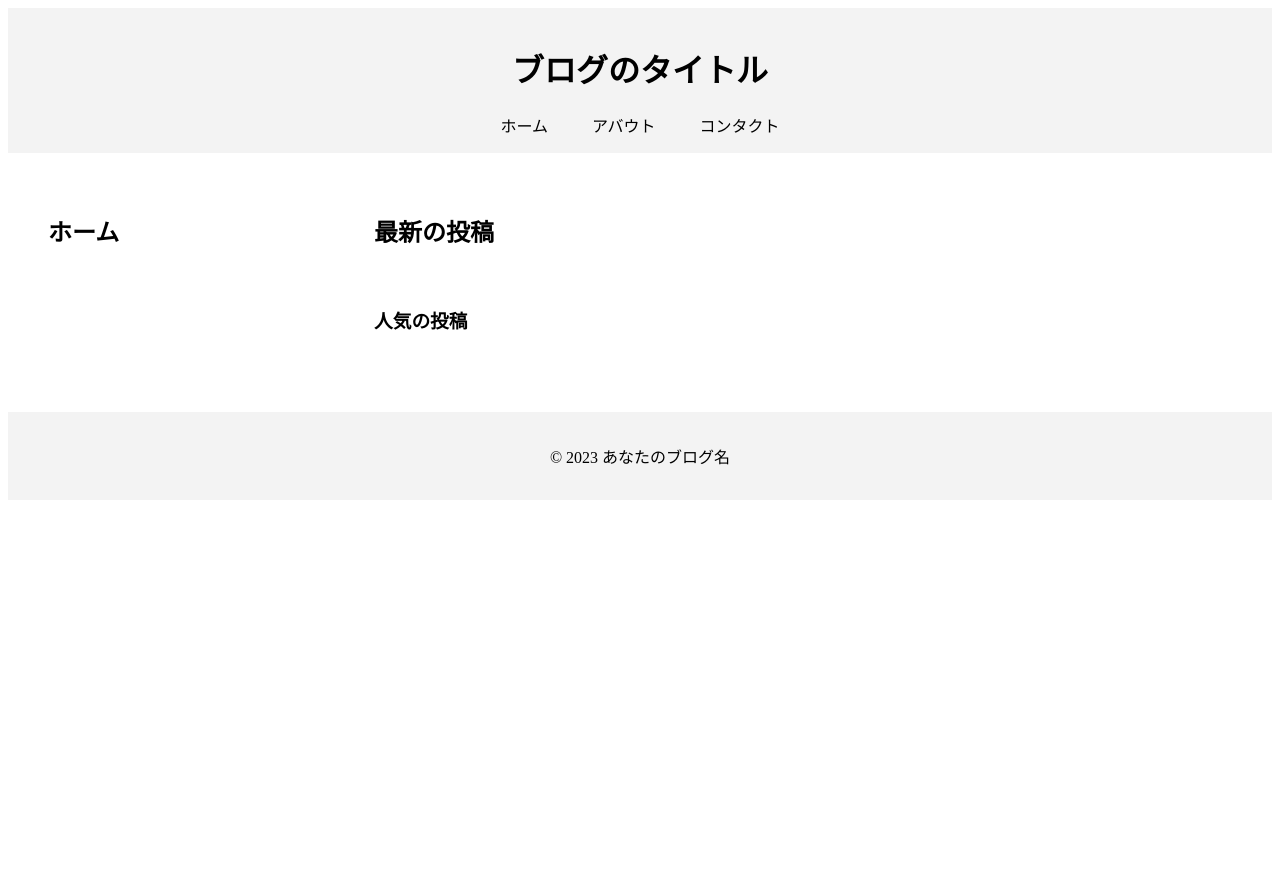
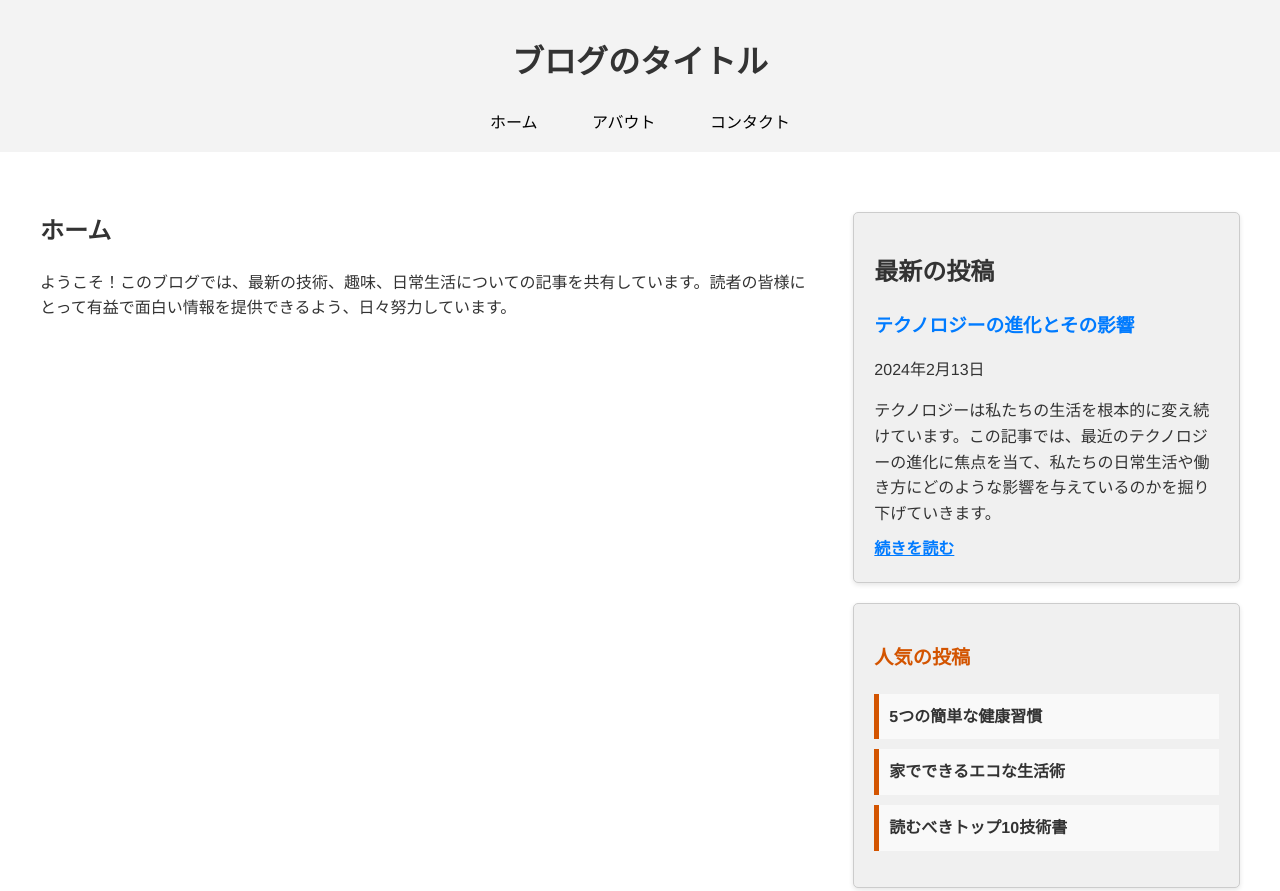
Before and after one commit to souseki0219gg/web-creation-circle-blog, a plain HTML site: page index.html in a window 1280 px wide. Shown: the top 891 px of the page. Before the commit the page ends 800 px from the top, so only its background shows below. Drawn offline with Linux system fonts and the light colour scheme.

Commit message:
装飾を変更しました

```diff
--- a/index.html
+++ b/index.html
@@ -25,16 +25,27 @@
     <main>
         <section id="home">
             <h2>ホーム</h2>
-            <!-- ホームセクションの内容 -->
+            <p>ようこそ！このブログでは、最新の技術、趣味、日常生活についての記事を共有しています。読者の皆様にとって有益で面白い情報を提供できるよう、日々努力しています。</p>
         </section>
+
         <section id="content">
             <article>
                 <h2>最新の投稿</h2>
-                <!-- ここに最新のブログポストを表示 -->
+                <div class="post">
+                    <h3>テクノロジーの進化とその影響</h3>
+                    <p>2024年2月13日</p>
+                    <p>テクノロジーは私たちの生活を根本的に変え続けています。この記事では、最近のテクノロジーの進化に焦点を当て、私たちの日常生活や働き方にどのような影響を与えているのかを掘り下げていきます。</p>
+                    <a href="post-url">続きを読む</a>
+                </div>
             </article>
+
             <aside>
                 <h3>人気の投稿</h3>
-                <!-- ここに人気の投稿を表示 -->
+                <ul>
+                    <li><a href="popular-post-1-url">5つの簡単な健康習慣</a></li>
+                    <li><a href="popular-post-2-url">家でできるエコな生活術</a></li>
+                    <li><a href="popular-post-3-url">読むべきトップ10技術書</a></li>
+                </ul>
             </aside>
         </section>
     </main>
--- a/styles.css
+++ b/styles.css
@@ -1,7 +1,10 @@
-ody, html {
+body, html {
     margin: 0;
     padding: 0;
     box-sizing: border-box;
+    font-family: 'Helvetica', 'Arial', sans-serif; /* より読みやすいフォントに変更 */
+    color: #333; /* より読みやすいテキスト色に変更 */
+    line-height: 1.6; /* 行の高さを調整し、読みやすくする */
 }
 
 header, footer {
@@ -35,19 +38,25 @@ nav ul li a:hover, nav ul li a.active {
 }
 
 /* モバイルフレンドリーなデザイン */
-@media (max-width: 600px) {
+@media (max-width: 768px) {
+    #content, article, aside {
+        flex-direction: column; /* スクリーンが小さい時は縦並びに */
+        padding: 15px; /* パディングを少し減らしてスペースを最適化 */
+    }
+
     nav ul li {
-        display: block; /* スマホ表示では縦並び */
-        margin: 10px 0;
+        display: block; /* ナビゲーションアイテムを縦並びに */
+        margin: 5px 0; /* アイテム間のマージンを調整 */
     }
 }
+
 main {
     display: flex;
     margin: 20px;
 }
 
 #home {
-    flex: 1; /* ホームセクションの幅を調整 */
+    flex: 6; /* ホームセクションの幅を調整 */
     padding: 20px;
 }
 
@@ -58,22 +67,61 @@ main {
     padding: 20px;
 }
 
+
 article, aside {
-    margin-bottom: 20px;
+    border: 1px solid #ccc; /* 軽いボーダーを追加 */
+    box-shadow: 0 2px 5px rgba(0,0,0,0.1); /* ソフトなシャドウを追加 */
+    border-radius: 5px; /* 角を丸くする */
+    margin-top: 20px; /* 上部にマージンを追加してさらにスペースを作る */
+    padding: 20px; /* パディングを20pxに設定 */
+    background-color: #f0f0f0; /* 背景色 */
 }
 
-/* 見た目を整えるための余分なスタイル */
-nav ul {
-    list-style-type: none;
-    padding: 0;
+article h3 {
+    color: #007bff; /* タイトルの色を鮮やかに */
+    margin-bottom: 10px; /* タイトルの下の余白を設定 */
 }
 
-nav ul li {
-    display: inline;
-    margin: 0 10px;
+article p {
+    margin-bottom: 10px; /* 段落間の余白を設定 */
 }
 
-a {
-    text-decoration: none;
-    color: #000;
+article a {
+    color: #007bff; /* リンクの色を設定 */
+    font-weight: bold; /* リンクを目立たせるために太字に */
 }
+
+aside h3 {
+    font-size: 1.2em; /* タイトルのフォントサイズ */
+    color: #d35400; /* タイトルの色を変更 */
+    margin-bottom: 20px; /* タイトル下の余白 */
+    text-transform: uppercase; /* タイトルのテキストを大文字に */
+}
+
+aside ul {
+    padding-left: 0; /* リストのパディングを取り除く */
+}
+
+aside ul li {
+    position: relative;
+    margin-bottom: 10px; /* リストアイテム間のマージン */
+    padding: 10px;
+    background-color: #f9f9f9; /* アイテムの背景色 */
+    border-left: 5px solid #d35400; /* 左側のアクセントボーダー */
+    list-style-type: none; /* リストマーカーを非表示に */
+}
+
+aside ul li a {
+    color: #333; /* リンクの色 */
+    text-decoration: none; /* アンダーラインを非表示に */
+    font-weight: 600; /* テキストを少し太く */
+}
+
+aside ul li:hover {
+    background-color: #f0f0f0; /* ホバー時の背景色を変更 */
+    border-left: 5px solid #e67e22; /* ホバー時の左側のボーダー色を変更 */
+}
+
+aside ul li a:hover {
+    color: #e67e22; /* ホバー時のリンクの色を変更 */
+}
```
